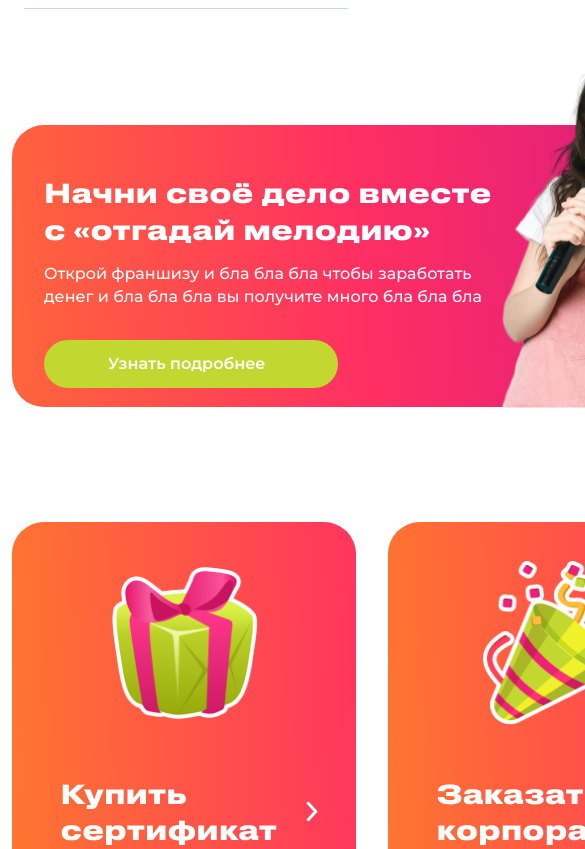
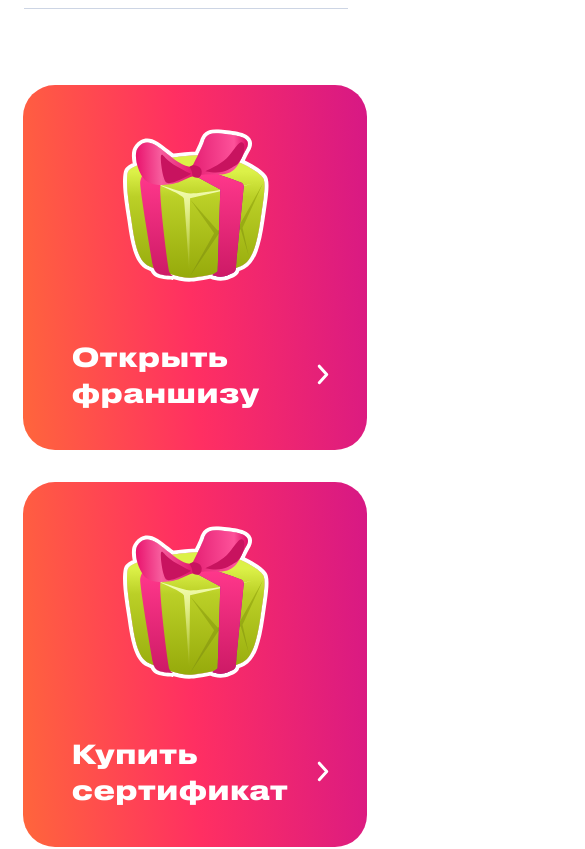
Before and after one commit to otgadaymelody/otgadaymelody-web, a React (Create React App) app: page / in a window 390 px wide. Shown: the part 7580-8429 px from the top of the page, 585 px wide, since content can reach past the window. Built offline with nearby package versions, Linux system fonts and the light colour scheme; no server answers.

Commit message:
fix(home-page): fixed selling block

```diff
--- a/src/assets/css/layout.css
+++ b/src/assets/css/layout.css
@@ -30,6 +30,10 @@
 .in-process__image {
   max-height: 50%;
   max-width: 100%;
+}
+
+.home-page__selling-block {
+  margin-bottom: 60px;
 }
 
 h1,
--- a/src/assets/css/main.css
+++ b/src/assets/css/main.css
@@ -113,6 +113,9 @@
   --color-bg-slate-200:rgba(243, 244, 246, 1);
   --color-bg-orange: rgba(242, 153, 74, 1);
 
+  /* === Gradients === */
+  --gragient-main: linear-gradient(85.72deg, #FF921C -39.65%, #FF2F62 48.32%, #BC099C 134.47%);
+
   /* === Effects === */
   --shadow: -7px 67px 40px rgba(21, 41, 68, 0.02), -3px 30px 30px rgba(21, 41, 68, 0.03),
     -1px 7px 16px rgba(21, 41, 68, 0.03), 0px 0px 0px rgba(21, 41, 68, 0.03);
--- a/src/components/selling-block/selling-block.css
+++ b/src/components/selling-block/selling-block.css
@@ -1,9 +1,12 @@
 .selling__container {
-display: grid;
-grid-template-columns: 1fr 1fr;
-grid-template-rows: 1fr 1fr;
-gap: 32px;
-margin-top: 100px;
+    display: grid;
+    grid-template-columns: 1fr 1fr;
+    grid-template-rows: 1fr 1fr;
+    gap: 32px;
+}
+
+.selling-link__franchise {
+    display: none;
 }
 
 .selling-franchise__container {
@@ -12,10 +15,11 @@ margin-top: 100px;
     justify-self: center;
     width: 720px;
     height: 282px;
-    background: linear-gradient(85.72deg, #FF921C -39.65%, #FF2F62 48.32%, #BC099C 134.47%);
+    background: var(--gragient-main);
     border-radius: var(--border-base);
     display: flex;
     position: relative;
+    margin-top: 100px;
 }
 
 .selling-franchise__description-container {
@@ -58,7 +62,7 @@ margin-top: 100px;
 .selling-item__container {
     width: 344px;
     height: 365px;
-    background: linear-gradient(88.01deg, #FF921C -44.84%, #FF2F62 109.57%, #BC099C 260.8%);
+    background: var(--gragient-main);
     border-radius: var(--border-base);
     display: flex;
     flex-direction: column;
@@ -68,7 +72,7 @@ margin-top: 100px;
 }
 
 .selling-link__certificate {
-justify-self: end;
+    justify-self: end;
 }
 
 .selling-link__corporate-event {
@@ -96,12 +100,32 @@ justify-self: end;
     text-decoration: none;
 }
 
+@media (max-width: 768px) {
+    .selling__container {
+        display: flex;
+        flex-direction: column;
+        align-items: center;
+        gap: 32px;
+    }
+
+    .selling-link__franchise {
+        display: inline;
+        text-decoration: none;
+        margin-top: 60px;
+    }
+
+    .selling-franchise__container {
+        display: none;
+    }
+}
+
 
 @media (min-width: 1024px) {
 
 .selling-franchise__container {
     width: 984px;
     height: 356px;
+
 }
 
 .selling-franchise__image {
--- a/src/components/selling-block/selling-block.tsx
+++ b/src/components/selling-block/selling-block.tsx
@@ -3,9 +3,9 @@ import './selling-block.css';
 import { type BaseComponent } from '../../shared/interfaces/baseComponent';
 import BaseButton from '@components/ui/base-button/BaseButton';
 import SellingGirl from '../../assets/images/home-page/selling-block/selling-block-photo.png';
-import GiftCertificate from '../../assets/images/home-page/selling-block/selling-block-gift-certificate-img.png';
-import CorporateParty from '../../assets/images/home-page/selling-block/selling-block-corporate-party-img.png';
 import SellingArrow from './selling-block-arrow.svg';
+import GiftCertificate from './selling-block-gift.svg';
+import CorporateParty from './selling-block-confetti.svg';
 
 const SellingBlock: FC<BaseComponent> = ({ className }): React.ReactElement => {
   const downloadBtnClasses = {
@@ -28,6 +28,16 @@ const SellingBlock: FC<BaseComponent> = ({ className }): React.ReactElement => {
         </div>
         <img className="selling-franchise__image" src={SellingGirl} />
       </div>
+
+      <a href="https://otgadaymelody.ru/franchise" className="selling-link__franchise">
+        <div className="selling-item__container">
+          <img className="selling-item__img" src={GiftCertificate} />
+          <div className="selling-item__description">
+            <h1 className="selling-item__title">Открыть франшизу</h1>
+            <img className="selling-item__arrow" src={SellingArrow} />
+          </div>
+        </div>
+      </a>
 
       <a href="#" className="selling-link__certificate">
         <div className="selling-item__container">
--- a/src/pages/Home.tsx
+++ b/src/pages/Home.tsx
@@ -25,7 +25,7 @@ const Home: React.FC = () => {
       </div>
       <PhotoGallery className="home-page-block" />
       <FAQBlock className="home-page-block" />
-      <SellingBlock className="home-page-block" />
+      <SellingBlock className="home-page__selling-block home-page-block" />
     </div>
   );
 };
```
Also changed, not shown: src/components/selling-block/selling-block-confetti.svg (added), src/components/selling-block/selling-block-gift.svg (added).
